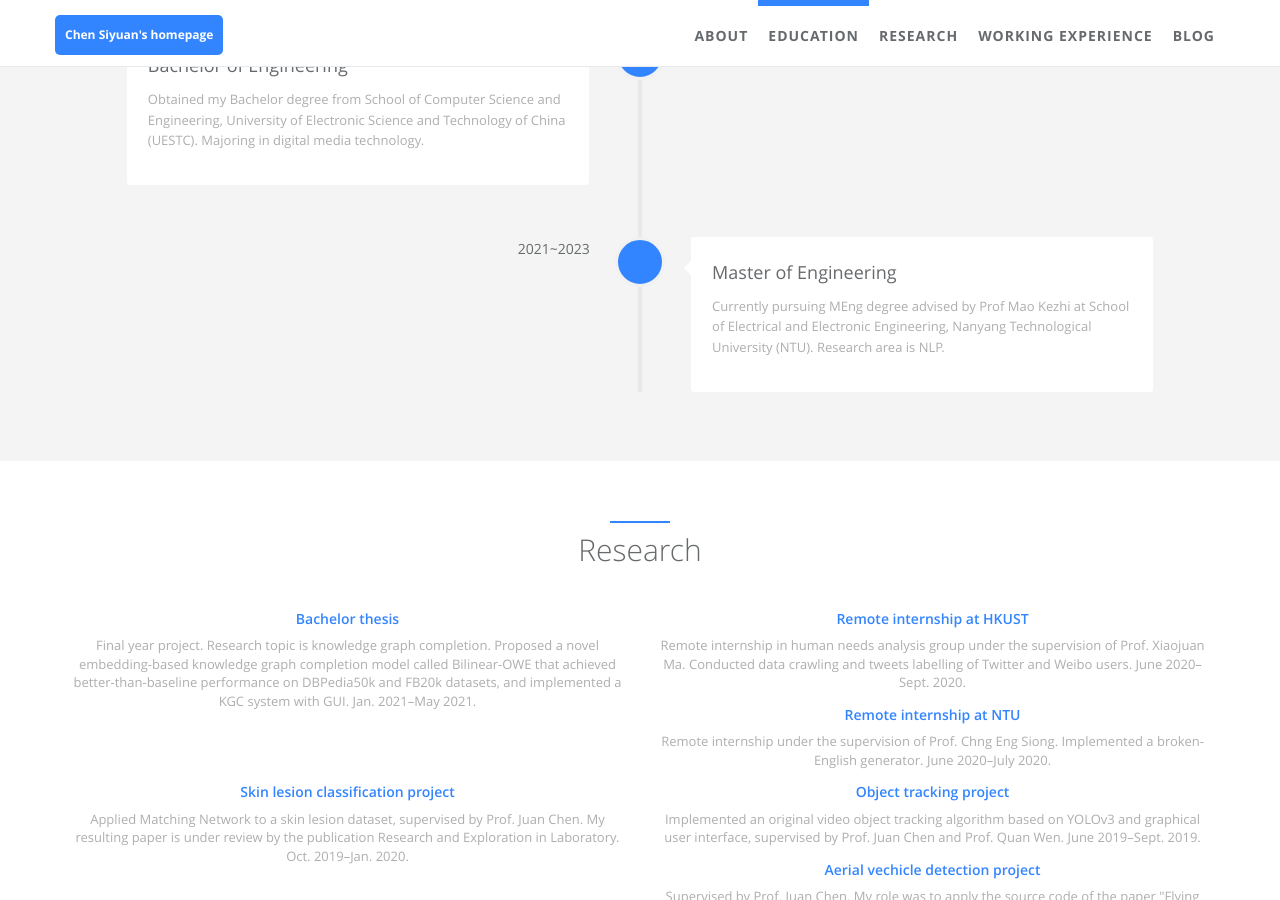
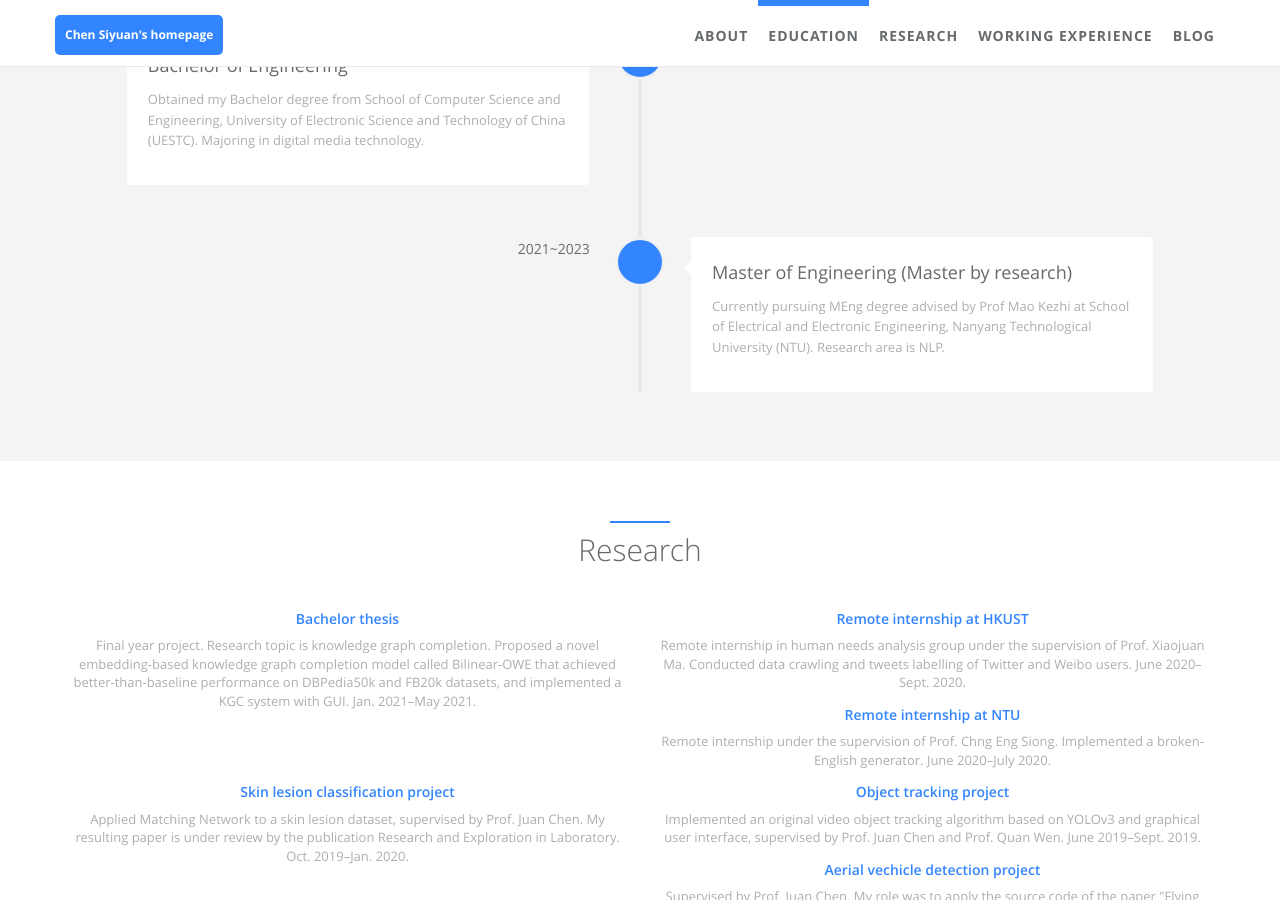
Before and after one commit to SYChen123/SYChen123.github.io, a Jekyll site: the page built from index.html, in a window 1280 px wide and 900 px high, scrolled down 979 px. Built offline with Jekyll 4.4.1, drawn with Linux system fonts in a browser that asks for light colours.

Commit message:
Update education.yml

```diff
--- a/_data/index/education.yml
+++ b/_data/index/education.yml
@@ -30,7 +30,7 @@
   icon:
 
 - name:
-    detail: Master of Engineering
+    detail: Master of Engineering (Master by research)
     i18n: company_a
   desc:
     detail: Currently pursuing MEng degree advised by Prof Mao Kezhi at School of Electrical and Electronic Engineering, Nanyang Technological University (NTU). Research area is NLP.
```
